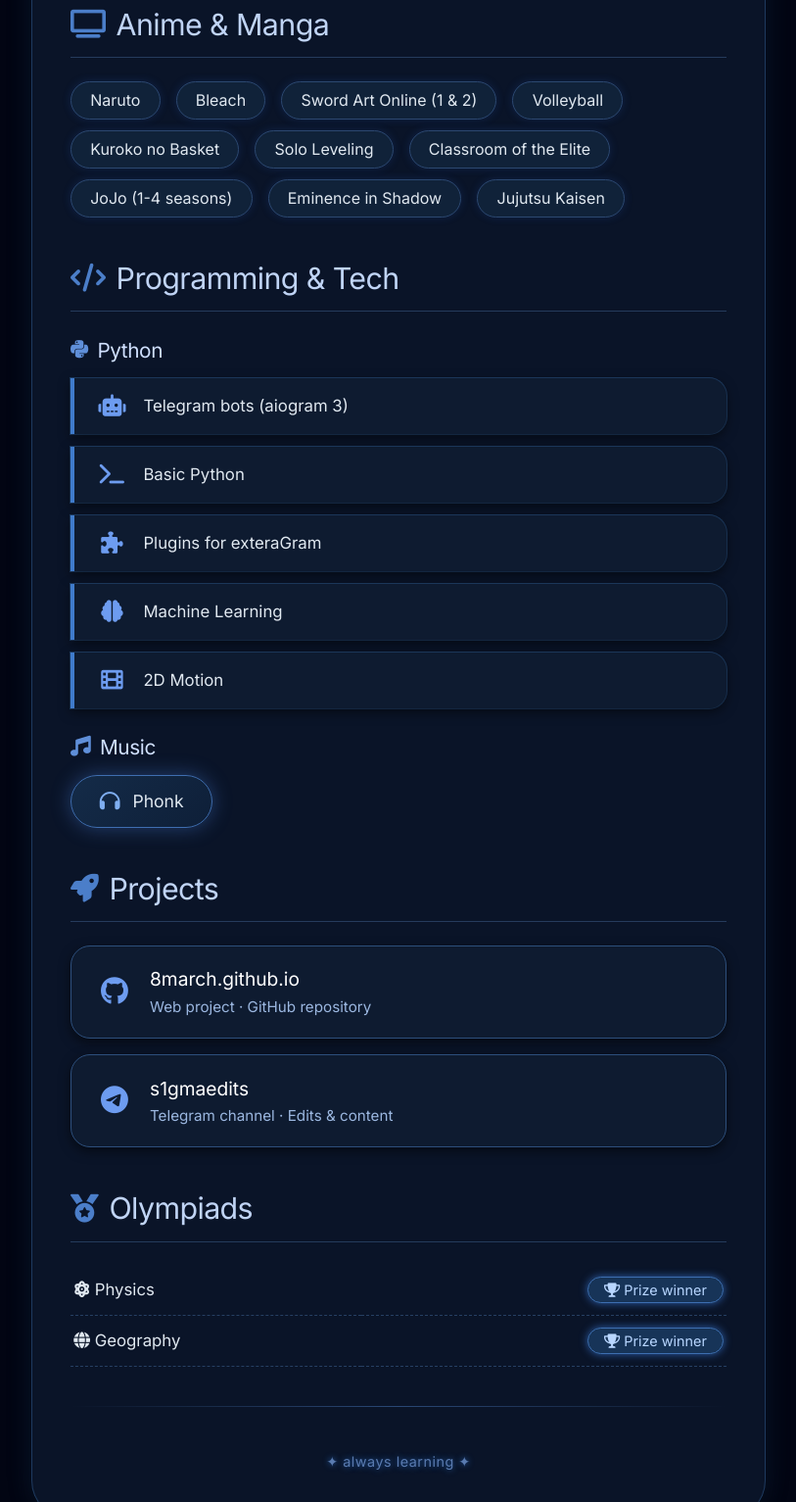
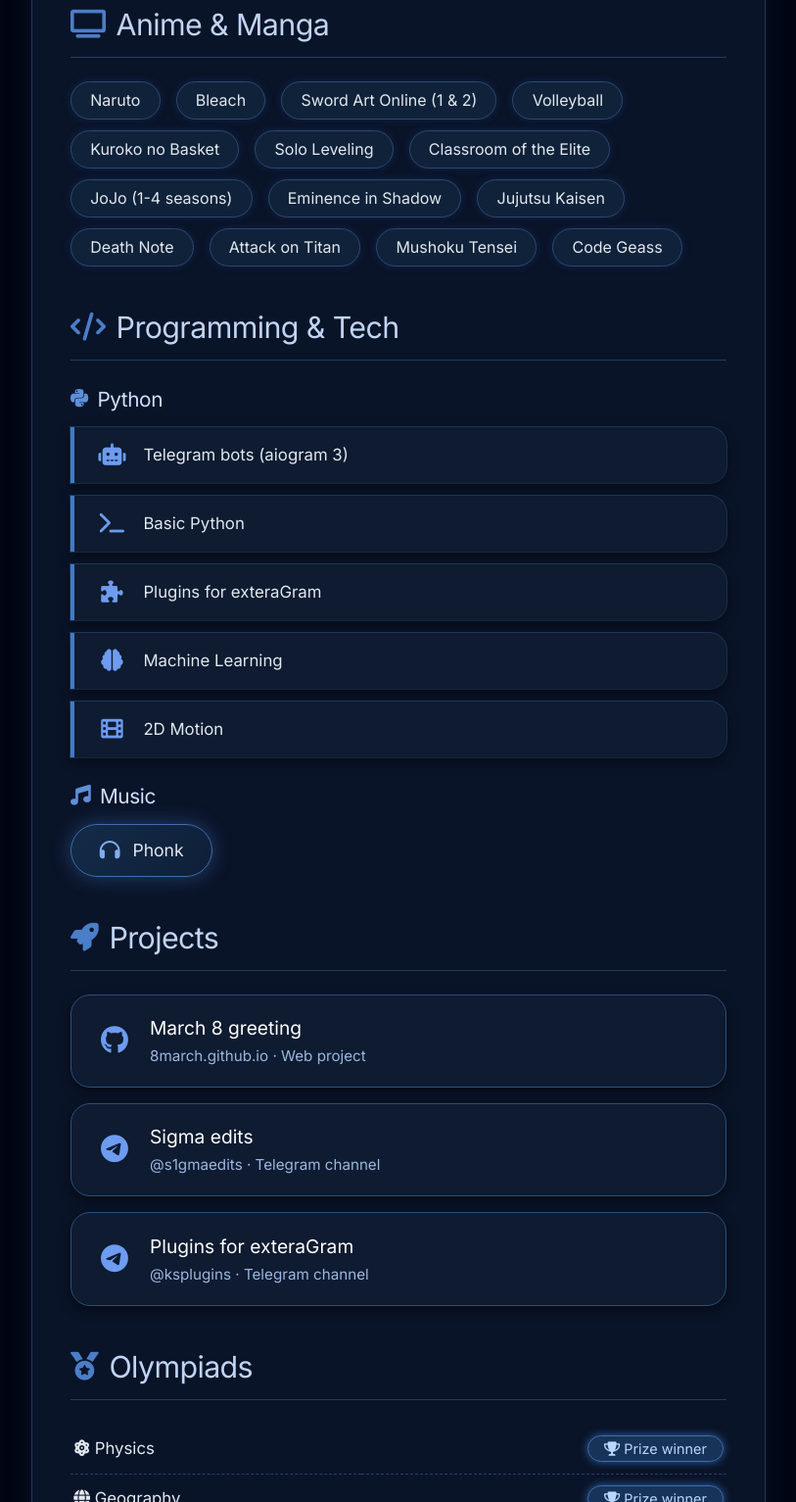
Before and after one commit to su57ks/su57ks.github.io, a plain HTML site: page index.html in a window 1280 px wide. Shown: the part 650-2183 px from the top of the page at 98% size, without its empty margins (233-1046 px from the left). Drawn offline with Linux system fonts and the light colour scheme.

Commit message:
some changes

```diff
--- a/index.html
+++ b/index.html
@@ -410,6 +410,10 @@
                 <li>JoJo (1-4 seasons)</li>
                 <li>Eminence in Shadow</li>
                 <li>Jujutsu Kaisen</li>
+                <li>Death Note</li>
+                <li>Attack on Titan</li>
+                <li>Mushoku Tensei</li>
+                <li>Code Geass</li>
             </ul>
         </div>
 
@@ -451,15 +455,22 @@
                 <a href="https://github.com/su57ks/8march.github.io" target="_blank" class="project-card">
                     <i class="fab fa-github"></i>
                     <div class="project-info">
-                        <div class="project-title">8march.github.io</div>
-                        <div class="project-desc">Web project · GitHub repository</div>
+                        <div class="project-title">March 8 greeting</div>
+                        <div class="project-desc">8march.github.io · Web project</div>
                     </div>
                 </a>
                 <a href="https://t.me/s1gmaedits" target="_blank" class="project-card">
                     <i class="fab fa-telegram"></i>
                     <div class="project-info">
-                        <div class="project-title">s1gmaedits</div>
-                        <div class="project-desc">Telegram channel · Edits & content</div>
+                        <div class="project-title">Sigma edits</div>
+                        <div class="project-desc">@s1gmaedits · Telegram channel</div>
+                    </div>
+                </a>
+                <a href="https://t.me/ksplugins" target="_blank" class="project-card">
+                    <i class="fab fa-telegram"></i>
+                    <div class="project-info">
+                        <div class="project-title">Plugins for exteraGram</div>
+                        <div class="project-desc">@ksplugins · Telegram channel</div>
                     </div>
                 </a>
             </div>
```
